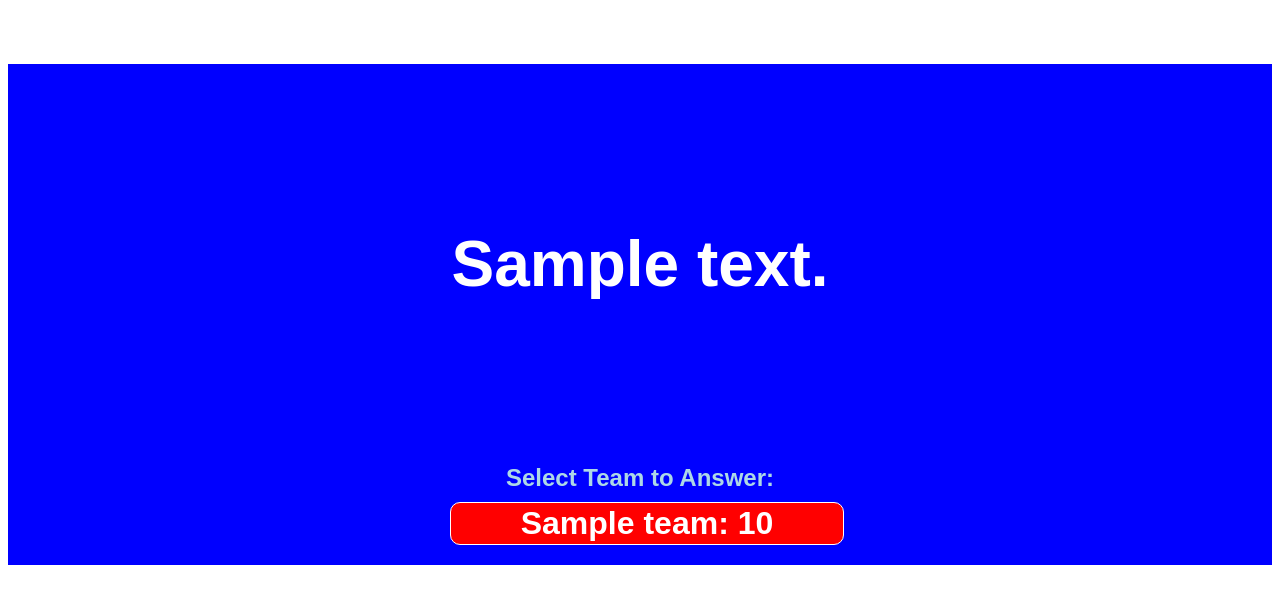
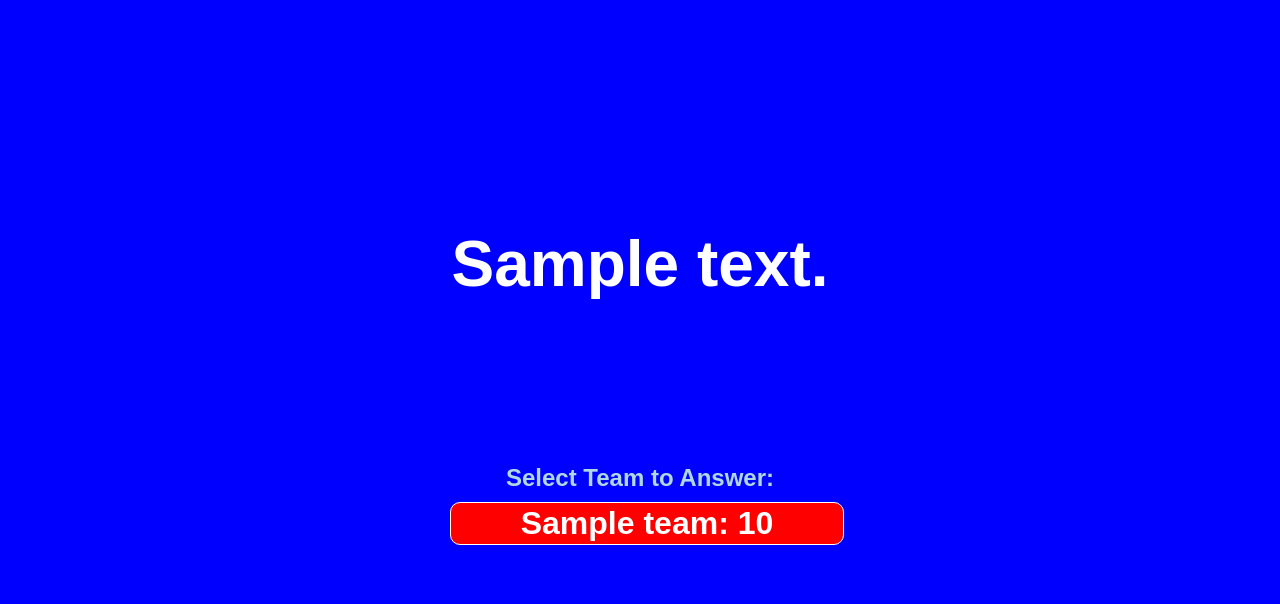
Before and after one commit to emilylutz/jeopardy, a Django app: page /1/1 in a window 1280 px wide. Shown: the top 604 px of the page. Run offline with Django 3.2, Linux system fonts and the light colour scheme; tables that the repository leaves empty hold one stand-in row (values such as "Sample post").

Commit message:
background always blue

```diff
--- a/jeopardy/templates/answer.html
+++ b/jeopardy/templates/answer.html
@@ -2,6 +2,10 @@
 <html>
 <head>
 <style>
+body {
+    background-color: blue;
+}
+
 div.Answer {
     width: auto;
     height: 400px;
--- a/jeopardy/templates/board.html
+++ b/jeopardy/templates/board.html
@@ -2,6 +2,10 @@
 <html>
 <head>
 <style>
+
+body {
+    background-color: blue;
+}
 
 table {
     border-collapse: collapse;
--- a/jeopardy/templates/correct_answer.html
+++ b/jeopardy/templates/correct_answer.html
@@ -2,6 +2,10 @@
 <html>
 <head>
 <style>
+body {
+    background-color: blue;
+}
+
 div.Answer {
     width: auto;
     height: 400px;
--- a/jeopardy/templates/team_selected.html
+++ b/jeopardy/templates/team_selected.html
@@ -2,6 +2,10 @@
 <html>
 <head>
 <style>
+body {
+    background-color: blue;
+}
+
 div.Answer {
     width: auto;
     height: 400px;
```
